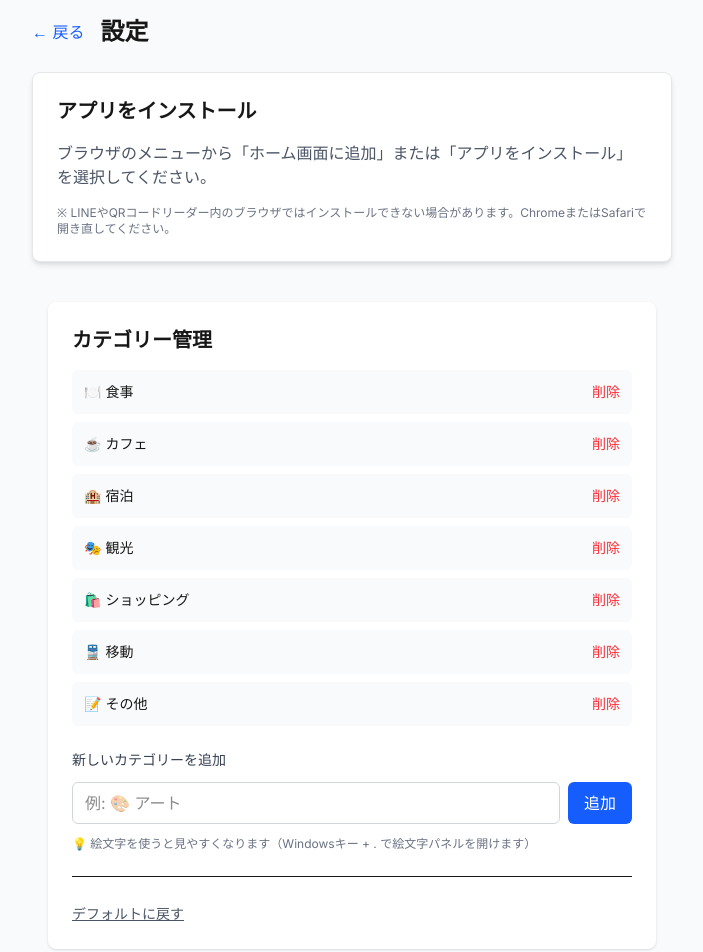
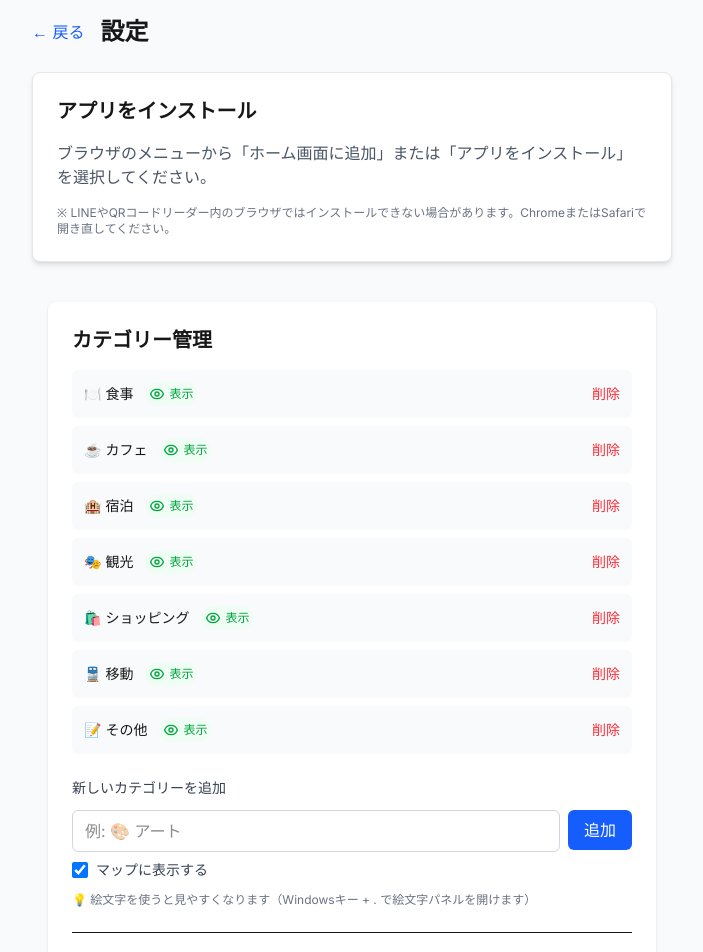
Before and after one commit to calico-blanket/footprint-app, a Next.js app: page /settings in a window 1280 px wide. Shown: the top 952 px of the page, without its empty margins (416-1119 px from the left). Built offline with nearby package versions, Linux system fonts and the light colour scheme; no server answers.

Commit message:
feat: Configurable map visibility for categories

```diff
--- a/components/CategoryManager.tsx
+++ b/components/CategoryManager.tsx
@@ -6,7 +6,9 @@ import { doc, getDoc, setDoc } from "firebase/firestore";
 import { db } from "@/lib/firebase";
 import { toast } from "sonner";
 
-export const DEFAULT_CATEGORIES = [
+import { CategoryItem } from "@/lib/types";
+
+export const DEFAULT_CATEGORIES: string[] = [
     "🍽️ 食事",
     "☕ カフェ",
     "🏨 宿泊",
@@ -16,10 +18,16 @@ export const DEFAULT_CATEGORIES = [
     "📝 その他",
 ];
 
+export const DEFAULT_CATEGORY_ITEMS: CategoryItem[] = DEFAULT_CATEGORIES.map(name => ({
+    name,
+    showOnMap: true
+}));
+
 export default function CategoryManager() {
     const { user } = useAuth();
-    const [categories, setCategories] = useState<string[]>(DEFAULT_CATEGORIES);
+    const [categories, setCategories] = useState<CategoryItem[]>(DEFAULT_CATEGORY_ITEMS);
     const [newCategory, setNewCategory] = useState("");
+    const [showOnMap, setShowOnMap] = useState(true);
     const [loading, setLoading] = useState(true);
     const [error, setError] = useState<string | null>(null);
 
@@ -37,7 +45,18 @@ export default function CategoryManager() {
             const docRef = doc(db, "users", user.uid, "settings", "categories");
             const docSnap = await getDoc(docRef);
             if (docSnap.exists()) {
-                setCategories(docSnap.data().list || DEFAULT_CATEGORIES);
+                const data = docSnap.data().list;
+                // Handle backward compatibility: check if data is string[] or CategoryItem[]
+                if (Array.isArray(data) && data.length > 0) {
+                    if (typeof data[0] === 'string') {
+                        // Upgrade legacy string array to CategoryItem array
+                        setCategories(data.map((name: string) => ({ name, showOnMap: true })));
+                    } else {
+                        setCategories(data as CategoryItem[]);
+                    }
+                } else {
+                    setCategories(DEFAULT_CATEGORY_ITEMS);
+                }
             }
         } catch (error) {
             console.error("Error loading categories:", error);
@@ -47,7 +66,7 @@ export default function CategoryManager() {
         }
     };
 
-    const saveCategories = async (newList: string[]) => {
+    const saveCategories = async (newList: CategoryItem[]) => {
         if (!user) return;
         try {
             const docRef = doc(db, "users", user.uid, "settings", "categories");
@@ -68,13 +87,14 @@ export default function CategoryManager() {
             toast.error("カテゴリー名を入力してください");
             return;
         }
-        if (categories.includes(newCategory.trim())) {
+        if (categories.some(c => c.name === newCategory.trim())) {
             toast.error("同じカテゴリーが既に存在します");
             return;
         }
-        const updated = [...categories, newCategory.trim()];
+        const updated = [...categories, { name: newCategory.trim(), showOnMap }];
         saveCategories(updated);
         setNewCategory("");
+        setShowOnMap(true); // Reset to default
     };
 
     const handleDelete = (index: number) => {
@@ -84,7 +104,7 @@ export default function CategoryManager() {
 
     const handleReset = () => {
         if (confirm("デフォルトのカテゴリーに戻しますか？")) {
-            saveCategories(DEFAULT_CATEGORIES);
+            saveCategories(DEFAULT_CATEGORY_ITEMS);
         }
     };
 
@@ -109,7 +129,38 @@ export default function CategoryManager() {
                             key={i}
                             className="flex items-center justify-between p-3 bg-gray-50 rounded-md"
                         >
-                            <span className="text-sm">{cat}</span>
+                            <div className="flex items-center gap-3">
+                                <span className="text-sm">{cat.name}</span>
+                                <button
+                                    onClick={() => {
+                                        const updated = [...categories];
+                                        updated[i].showOnMap = !updated[i].showOnMap;
+                                        saveCategories(updated);
+                                    }}
+                                    className={`p-1 rounded-full text-xs flex items-center gap-1 ${cat.showOnMap
+                                        ? "text-green-600 bg-green-50 hover:bg-green-100"
+                                        : "text-gray-400 bg-gray-100 hover:bg-gray-200"
+                                        }`}
+                                    title={cat.showOnMap ? "マップに表示中" : "マップで非表示"}
+                                >
+                                    {cat.showOnMap ? (
+                                        <>
+                                            <svg className="w-4 h-4" fill="none" stroke="currentColor" viewBox="0 0 24 24">
+                                                <path strokeLinecap="round" strokeLinejoin="round" strokeWidth={2} d="M15 12a3 3 0 11-6 0 3 3 0 016 0z" />
+                                                <path strokeLinecap="round" strokeLinejoin="round" strokeWidth={2} d="M2.458 12C3.732 7.943 7.523 5 12 5c4.478 0 8.268 2.943 9.542 7-1.274 4.057-5.064 7-9.542 7-4.477 0-8.268-2.943-9.542-7z" />
+                                            </svg>
+                                            <span className="hidden sm:inline">表示</span>
+                                        </>
+                                    ) : (
+                                        <>
+                                            <svg className="w-4 h-4" fill="none" stroke="currentColor" viewBox="0 0 24 24">
+                                                <path strokeLinecap="round" strokeLinejoin="round" strokeWidth={2} d="M13.875 18.825A10.05 10.05 0 0112 19c-4.478 0-8.268-2.943-9.543-7a9.97 9.97 0 011.563-3.029m5.858.908a3 3 0 114.243 4.243M9.878 9.878l4.242 4.242M9.88 9.88l-3.29-3.29m7.532 7.532l3.29 3.29M3 3l3.59 3.59m0 0A9.953 9.953 0 0112 5c4.478 0 8.268 2.943 9.543 7a10.025 10.025 0 01-4.132 5.411m0 0L21 21" />
+                                            </svg>
+                                            <span className="hidden sm:inline">非表示</span>
+                                        </>
+                                    )}
+                                </button>
+                            </div>
                             <button
                                 onClick={() => handleDelete(i)}
                                 className="text-red-500 hover:text-red-700 text-sm"
@@ -125,15 +176,29 @@ export default function CategoryManager() {
                     <label className="block text-sm font-medium text-gray-700">
                         新しいカテゴリーを追加
                     </label>
-                    <div className="flex gap-2">
+                    <div className="flex gap-2 items-start">
+                        <div className="flex-1 space-y-2">
                             <input
                                 type="text"
                                 value={newCategory}
                                 onChange={(e) => setNewCategory(e.target.value)}
                                 onKeyDown={(e) => e.key === "Enter" && handleAdd()}
                                 placeholder="例: 🎨 アート"
-                            className="flex-1 px-3 py-2 border border-gray-300 rounded-md focus:outline-none focus:ring-2 focus:ring-blue-500"
+                                className="w-full px-3 py-2 border border-gray-300 rounded-md focus:outline-none focus:ring-2 focus:ring-blue-500"
                             />
+                            <div className="flex items-center gap-2">
+                                <input
+                                    type="checkbox"
+                                    id="showOnMap"
+                                    checked={showOnMap}
+                                    onChange={(e) => setShowOnMap(e.target.checked)}
+                                    className="h-4 w-4 text-blue-600 focus:ring-blue-500 border-gray-300 rounded"
+                                />
+                                <label htmlFor="showOnMap" className="text-sm text-gray-700 cursor-pointer select-none">
+                                    マップに表示する
+                                </label>
+                            </div>
+                        </div>
                         <button
                             onClick={handleAdd}
                             className="px-4 py-2 bg-blue-600 text-white rounded-md hover:bg-blue-700"
--- a/components/FilterBar.tsx
+++ b/components/FilterBar.tsx
@@ -4,6 +4,7 @@ import { useAuth } from "@/components/AuthProvider";
 import { doc, getDoc } from "firebase/firestore";
 import { db } from "@/lib/firebase";
 import { DEFAULT_CATEGORIES } from "@/components/CategoryManager";
+import { CategoryItem } from "@/lib/types";
 
 export interface FilterState {
     startDate: string;
@@ -44,8 +45,20 @@ export default function FilterBar({ onFilterChange, availableTags = [] }: Filter
                     const docRef = doc(db, "users", user.uid, "settings", "categories");
                     const docSnap = await getDoc(docRef);
                     if (docSnap.exists()) {
-                        const customCategories = docSnap.data().list || DEFAULT_CATEGORIES;
-                        setCategories(["All", ...customCategories]);
+                        const data = docSnap.data().list;
+                        let customCategoryNames: string[] = [];
+
+                        if (Array.isArray(data) && data.length > 0) {
+                            if (typeof data[0] === 'string') {
+                                customCategoryNames = data as string[];
+                            } else {
+                                customCategoryNames = (data as CategoryItem[]).map(c => c.name);
+                            }
+                        } else {
+                            customCategoryNames = DEFAULT_CATEGORIES;
+                        }
+
+                        setCategories(["All", ...customCategoryNames]);
                     }
                 } catch (error) {
                     console.error("Error loading categories:", error);
--- a/components/MapView.tsx
+++ b/components/MapView.tsx
@@ -32,8 +32,8 @@ interface MapViewProps {
 }
 
 export default function MapView({ records, centerLocation }: MapViewProps) {
-    // Filter out "家事" category records from map display
-    const displayRecords = records.filter(record => !record.category.includes("家事"));
+    // Filter out "家事" category records from map display is now handled in parent component
+    const displayRecords = records;
 
     // Use centerLocation if provided, otherwise use first record or default to Tokyo
     const center = centerLocation
--- a/lib/types.ts
+++ b/lib/types.ts
@@ -23,3 +23,8 @@ export interface UserProfile {
     displayName: string;
     photoURL: string;
 }
+
+export interface CategoryItem {
+    name: string;
+    showOnMap: boolean;
+}
--- a/next.config.ts
+++ b/next.config.ts
@@ -14,4 +14,5 @@ export default isDev
   : withPWA({
     dest: "public",
     register: true,
+    disable: isDev,
   })(nextConfig);
```
Also changed, not shown: app/map/page.tsx (+34 -9 lines), public/sw.js, 1 other file (tests, documents, lock files or other folders). Lines whose indentation alone changed are shown as unchanged.
